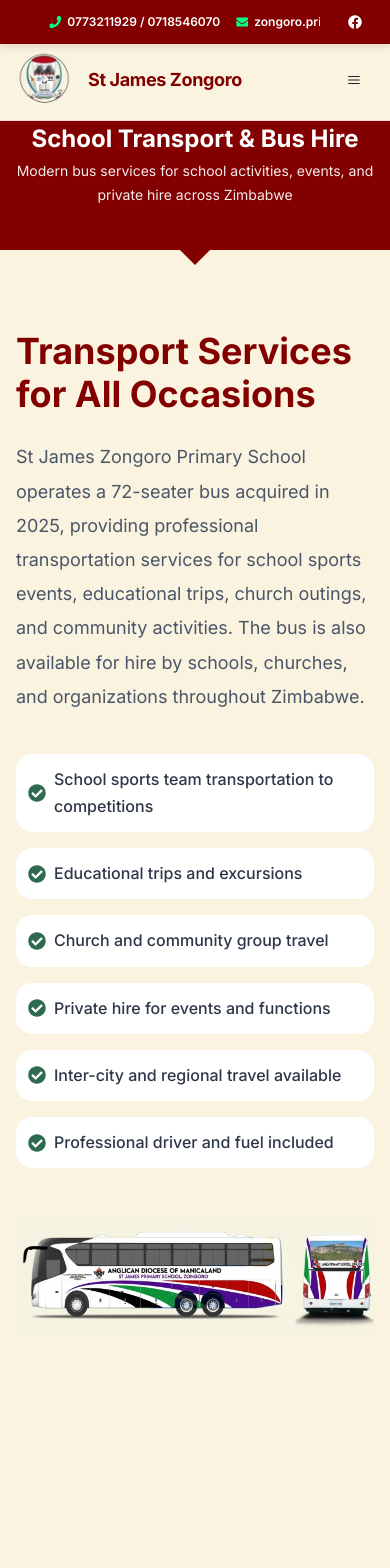
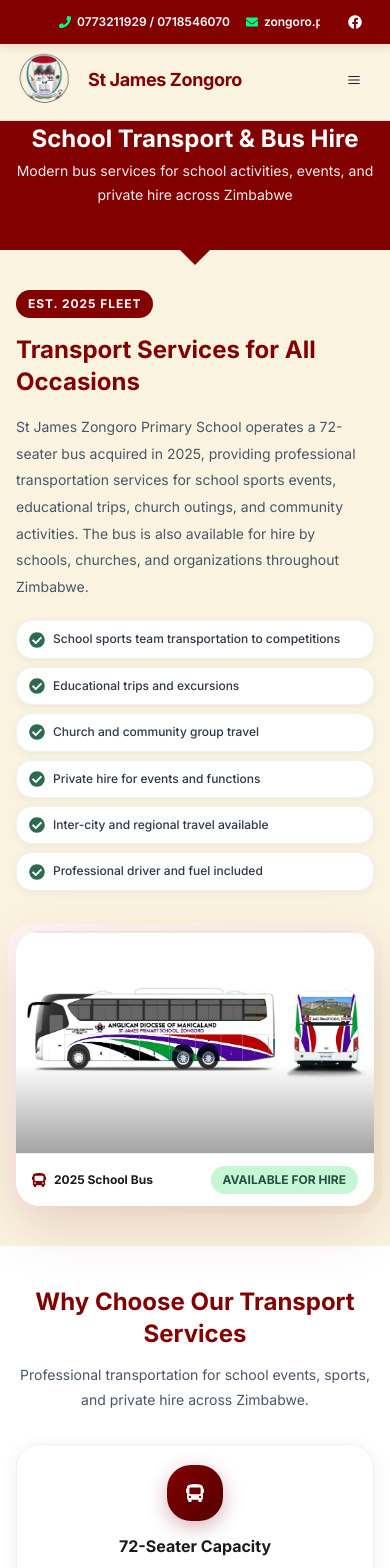
Before and after one commit to Tinashe623/ZONGORO-PRIMARY, a React (Vite) app: page /transport in a window 390 px wide. Shown: the top 1568 px of the page. Built offline with nearby package versions, Linux system fonts and the light colour scheme.

Commit message:
refactor: update TransportPage UI with enhanced layout, responsiveness, and upgraded bus imagery

```diff
--- a/src/pages/TransportPage.tsx
+++ b/src/pages/TransportPage.tsx
@@ -1,6 +1,30 @@
 import { useEffect } from 'react';
-import { Box, SimpleGrid, VStack, Heading, Text, List, ListItem, ListIcon, Icon, Image, Flex, Button, Badge } from '@chakra-ui/react';
-import { FaBus, FaCheckCircle, FaClock, FaShieldAlt, FaPhone, FaCalendarAlt, FaMapMarkedAlt, FaUsers, FaArrowRight } from 'react-icons/fa';
+import {
+  Box,
+  SimpleGrid,
+  VStack,
+  Heading,
+  Text,
+  List,
+  ListItem,
+  ListIcon,
+  Icon,
+  Image,
+  Flex,
+  Button,
+  Badge,
+  HStack,
+} from '@chakra-ui/react';
+import {
+  FaBus,
+  FaCheckCircle,
+  FaClock,
+  FaShieldAlt,
+  FaPhone,
+  FaCalendarAlt,
+  FaMapMarkedAlt,
+  FaUsers,
+} from 'react-icons/fa';
 import { Link as RouterLink } from 'react-router-dom';
 import PageHero from '../components/ui/PageHero';
 import ScrollReveal from '../components/ui/ScrollReveal';
@@ -40,7 +64,7 @@
 const hireInfo = [
   { label: 'Year Acquired', value: '2025', icon: FaCalendarAlt },
   { label: 'Availability', value: 'Open for Hire', icon: FaClock },
-  { label: 'Service Area', value: 'Nationwide - Zimbabwe', icon: FaMapMarkedAlt },
+  { label: 'Service Area', value: 'Nationwide', icon: FaMapMarkedAlt },
   { label: 'Capacity', value: '72 Passengers', icon: FaUsers },
 ];
 
@@ -56,146 +80,348 @@
         subtitle="Modern bus services for school activities, events, and private hire across Zimbabwe"
       />
 
-      {/* Introduction - Cream Background */}
-      <Box py={20} px={4} bg="cream.50">
-        <Box maxW="1400px" mx="auto">
-          <SimpleGrid columns={{ base: 1, lg: 2 }} spacing={12} alignItems="center">
+      {/* ── Introduction Section ───────────────────────────────────── */}
+      <Box py={{ base: 10, md: 16, lg: 20 }} px={{ base: 4, md: 6, lg: 8 }} bg="cream.50">
+        <Box maxW="1200px" mx="auto">
+          <SimpleGrid
+            columns={{ base: 1, lg: 2 }}
+            spacing={{ base: 8, md: 10, lg: 16 }}
+            alignItems="center"
+          >
+            {/* Text column */}
             <ScrollReveal>
-              <VStack align="start" spacing={6}>
-                <Heading size="2xl" color="maroon.500" fontWeight="700">
+              <VStack align="start" spacing={{ base: 4, md: 6 }}>
+                <Badge
+                  bg="maroon.500"
+                  color="white"
+                  fontSize="xs"
+                  fontWeight="700"
+                  px={3}
+                  py={1}
+                  borderRadius="full"
+                  letterSpacing="0.08em"
+                  textTransform="uppercase"
+                >
+                  Est. 2025 Fleet
+                </Badge>
+
+                <Heading
+                  size={{ base: 'lg', md: 'xl', lg: '2xl' }}
+                  color="maroon.500"
+                  fontWeight="700"
+                  lineHeight="1.2"
+                >
                   Transport Services for All Occasions
                 </Heading>
-                <Text color="gray.600" fontSize="lg" lineHeight="1.9">
+
+                <Text
+                  color="gray.600"
+                  fontSize={{ base: 'sm', md: 'md', lg: 'lg' }}
+                  lineHeight="1.9"
+                >
                   St James Zongoro Primary School operates a 72-seater bus acquired in 2025,
-                  providing professional transportation services for school sports events, educational
-                  trips, church outings, and community activities. The bus is also available for hire
-                  by schools, churches, and organizations throughout Zimbabwe.
+                  providing professional transportation services for school sports events,
+                  educational trips, church outings, and community activities. The bus is also
+                  available for hire by schools, churches, and organizations throughout Zimbabwe.
                 </Text>
 
-                <List spacing={4} pt={4} w="100%">
+                <List spacing={{ base: 2, md: 3 }} pt={1} w="100%">
                   {services.map((service, index) => (
-                    <ListItem key={index} display="flex" alignItems="center" p={3} bg="white" borderRadius="xl" _hover={{ transform: 'translateX(4px)' }} transition="all 0.2s ease">
-                      <ListIcon as={FaCheckCircle} color="forest.500" fontSize="lg" />
-                      <Text color="gray.700" fontSize="md" fontWeight="500">{service}</Text>
+                    <ListItem
+                      key={index}
+                      display="flex"
+                      alignItems="center"
+                      px={{ base: 3, md: 4 }}
+                      py={{ base: 2, md: 3 }}
+                      bg="white"
+                      borderRadius="xl"
+                      boxShadow="0 2px 8px rgba(0,0,0,0.05)"
+                      border="1px solid"
+                      borderColor="gray.100"
+                      _hover={{
+                        transform: 'translateX(6px)',
+                        borderColor: 'maroon.200',
+                        boxShadow: '0 4px 16px rgba(130,0,0,0.08)',
+                      }}
+                      transition="all 0.25s ease"
+                    >
+                      <ListIcon
+                        as={FaCheckCircle}
+                        color="forest.500"
+                        fontSize={{ base: 'md', md: 'lg' }}
+                        flexShrink={0}
+                        mr={2}
+                      />
+                      <Text
+                        color="gray.700"
+                        fontSize={{ base: 'xs', md: 'sm', lg: 'md' }}
+                        fontWeight="500"
+                      >
+                        {service}
+                      </Text>
                     </ListItem>
                   ))}
                 </List>
               </VStack>
             </ScrollReveal>
 
+            {/* Image column */}
             <ScrollReveal delay={0.2}>
+              <Box position="relative" mt={{ base: 2, lg: 0 }}>
+                {/* Decorative background blob */}
+                <Box
+                  position="absolute"
+                  inset={{ base: '-8px', md: '-12px' }}
+                  borderRadius="3xl"
+                  bgGradient="linear(135deg, maroon.50, cream.100)"
+                  zIndex={0}
+                />
+
+                {/* Image card */}
                 <Box
                   position="relative"
+                  zIndex={1}
+                  borderRadius="2xl"
+                  overflow="hidden"
+                  boxShadow="0 20px 60px rgba(130,0,0,0.15)"
+                  bg="white"
+                >
+                  {/* Responsive aspect-ratio wrapper */}
+                  <Box
+                    position="relative"
+                    w="100%"
+                    pt={{ base: '62%', sm: '56%', md: '50%', lg: '52%' }}
+                    overflow="hidden"
                   >
                     <Image
-                  src="/images/school-bus.png"
-                  alt="St James Zongoro School Bus - Available for Hire"
+                      src="/images/school-bus.jpg"
+                      alt="St James Zongoro School Bus – Available for Hire"
+                      position="absolute"
+                      top="0"
+                      left="0"
                       w="100%"
-                  h={{ base: "280px", md: "380px" }}
-                  objectFit="contain"
-                  objectPosition="top right"
+                      h="100%"
+                      objectFit="cover"
+                      objectPosition="center"
                     />
+                    {/* Gradient overlay */}
+                    <Box
+                      position="absolute"
+                      bottom={0}
+                      left={0}
+                      right={0}
+                      h="40%"
+                      bgGradient="linear(to-t, blackAlpha.500, transparent)"
+                      pointerEvents="none"
+                    />
+                  </Box>
+
+                  {/* Caption strip */}
+                  <Flex
+                    align="center"
+                    justify="space-between"
+                    px={{ base: 4, md: 6 }}
+                    py={{ base: 3, md: 4 }}
+                    bg="white"
+                    borderTop="1px solid"
+                    borderColor="gray.100"
+                    flexWrap="wrap"
+                    gap={2}
+                  >
+                    <HStack spacing={2}>
+                      <Icon as={FaBus} color="maroon.500" fontSize={{ base: 'sm', md: 'md' }} />
+                      <Text
+                        fontWeight="700"
+                        color="dark.500"
+                        fontSize={{ base: 'xs', md: 'sm', lg: 'md' }}
+                      >
+                        2025 School Bus
+                      </Text>
+                    </HStack>
+                    <Badge
+                      colorScheme="green"
+                      borderRadius="full"
+                      px={3}
+                      py={1}
+                      fontSize="xs"
+                      fontWeight="700"
+                    >
+                      Available for Hire
+                    </Badge>
+                  </Flex>
+                </Box>
               </Box>
             </ScrollReveal>
           </SimpleGrid>
         </Box>
       </Box>
 
-      {/* Features - White Background */}
-      <Box py={{ base: 12, md: 16 }} px={4}>
+      {/* ── Features Section ──────────────────────────────────────── */}
+      <Box py={{ base: 10, md: 16, lg: 20 }} px={{ base: 4, md: 6, lg: 8 }} bg="white">
         <Box maxW="1200px" mx="auto">
           <ScrollReveal>
-            <VStack spacing={4} textAlign="center" mb={16}>
-              <Heading size="2xl" color="maroon.500" fontWeight="700">
+            <VStack spacing={{ base: 3, md: 4 }} textAlign="center" mb={{ base: 8, md: 12, lg: 16 }}>
+              <Heading
+                size={{ base: 'lg', md: 'xl', lg: '2xl' }}
+                color="maroon.500"
+                fontWeight="700"
+              >
                 Why Choose Our Transport Services
               </Heading>
-              <Text color="gray.600" fontSize="lg" maxW="700px" lineHeight="1.8">
+              <Text
+                color="gray.600"
+                fontSize={{ base: 'sm', md: 'md', lg: 'lg' }}
+                maxW="680px"
+                lineHeight="1.8"
+              >
                 Professional transportation for school events, sports, and private hire across Zimbabwe.
               </Text>
             </VStack>
           </ScrollReveal>
 
-          <SimpleGrid columns={{ base: 1, sm: 2, lg: 4 }} spacing={4}>
+          <SimpleGrid
+            columns={{ base: 1, sm: 2, lg: 4 }}
+            spacing={{ base: 4, md: 5, lg: 6 }}
+          >
             {features.map((feature, index) => (
               <ScrollReveal key={index} delay={0.1 * index}>
-                <Box
+                <Flex
+                  direction="column"
+                  align="center"
                   bg="white"
-                  p={8}
+                  p={{ base: 5, md: 6, lg: 8 }}
                   borderRadius="2xl"
-                  boxShadow="0 8px 30px rgba(0,0,0,0.1)"
+                  boxShadow="0 4px 20px rgba(0,0,0,0.07)"
                   border="1px solid"
                   borderColor="gray.100"
                   textAlign="center"
-                  _hover={{ transform: 'translateY(-6px)', boxShadow: '0 15px 50px rgba(130,0,0,0.15)', borderColor: 'maroon.200' }}
+                  minH={{ base: 'auto', sm: '220px' }}
+                  _hover={{
+                    transform: 'translateY(-6px)',
+                    boxShadow: '0 20px 50px rgba(130,0,0,0.14)',
+                    borderColor: 'maroon.200',
+                  }}
                   transition="all 0.3s ease"
                 >
                   <Flex
                     align="center"
                     justify="center"
-                    w="70px"
-                    h="70px"
+                    w={{ base: '56px', md: '64px', lg: '70px' }}
+                    h={{ base: '56px', md: '64px', lg: '70px' }}
                     borderRadius="2xl"
-                    bg="maroon.500"
-                    boxShadow="0 6px 20px rgba(128, 0, 32, 0.3)"
-                    mx="auto"
-                    mb={5}
+                    bgGradient="linear(135deg, maroon.500, maroon.700)"
+                    boxShadow="0 6px 20px rgba(128,0,32,0.3)"
+                    mb={{ base: 4, md: 5 }}
+                    flexShrink={0}
                   >
-                    <Icon as={feature.icon} color="white" fontSize="2xl" />
+                    <Icon
+                      as={feature.icon}
+                      color="white"
+                      fontSize={{ base: 'lg', md: 'xl', lg: '2xl' }}
+                    />
                   </Flex>
-                  <Heading size="md" color="dark.500" fontWeight="700" mb={3}>
+                  <Heading
+                    size={{ base: 'sm', md: 'md' }}
+                    color="dark.500"
+                    fontWeight="700"
+                    mb={3}
+                  >
                     {feature.title}
                   </Heading>
-                  <Text color="gray.600" fontSize="md" lineHeight="1.7">
+                  <Text
+                    color="gray.600"
+                    fontSize={{ base: 'sm', md: 'md' }}
+                    lineHeight="1.7"
+                  >
                     {feature.description}
                   </Text>
-                </Box>
+                </Flex>
               </ScrollReveal>
             ))}
           </SimpleGrid>
         </Box>
       </Box>
 
-      {/* Bus Hire Info Section */}
-      <Box py={{ base: 12, md: 16 }} px={4} bg="cream.50">
+      {/* ── Bus Hire Services Section ─────────────────────────────── */}
+      <Box py={{ base: 10, md: 16, lg: 20 }} px={{ base: 4, md: 6, lg: 8 }} bg="cream.50">
         <Box maxW="1200px" mx="auto">
           <ScrollReveal>
-            <VStack spacing={4} textAlign="center" mb={16}>
-              <Heading size="2xl" color="maroon.500" fontWeight="700">
+            <VStack spacing={{ base: 3, md: 4 }} textAlign="center" mb={{ base: 8, md: 12, lg: 16 }}>
+              <Heading
+                size={{ base: 'lg', md: 'xl', lg: '2xl' }}
+                color="maroon.500"
+                fontWeight="700"
+              >
                 Bus Hire Services
               </Heading>
-              <Text color="gray.600" fontSize="lg" maxW="700px" lineHeight="1.8">
-                Our modern bus is available for hire by schools, churches, organizations, and private groups throughout Zimbabwe.
+              <Text
+                color="gray.600"
+                fontSize={{ base: 'sm', md: 'md', lg: 'lg' }}
+                maxW="680px"
+                lineHeight="1.8"
+              >
+                Our modern bus is available for hire by schools, churches, organizations, and
+                private groups throughout Zimbabwe.
               </Text>
             </VStack>
           </ScrollReveal>
 
-          <SimpleGrid columns={{ base: 1, md: 2 }} spacing={8}>
+          <SimpleGrid columns={{ base: 1, md: 2 }} spacing={{ base: 5, md: 6, lg: 8 }}>
+
+            {/* Fleet details card */}
             <ScrollReveal delay={0.1}>
               <Box
                 bg="white"
-                p={{ base: 6, md: 8 }}
+                p={{ base: 5, md: 6, lg: 8 }}
                 borderRadius="2xl"
-                boxShadow="0 8px 30px rgba(0,0,0,0.1)"
+                boxShadow="0 8px 30px rgba(0,0,0,0.08)"
                 border="1px solid"
                 borderColor="gray.100"
               >
-                <VStack align="start" spacing={5}>
-                  <Flex align="center" gap={3}>
-                    <Box w="12" h="1" bg="maroon.500" borderRadius="full" />
-                    <Heading size="lg" color="maroon.600" fontWeight="700">
+                <VStack align="start" spacing={{ base: 4, md: 6 }}>
+                  <HStack spacing={3}>
+                    <Box w={{ base: '8', md: '10' }} h="1" bg="maroon.500" borderRadius="full" />
+                    <Heading
+                      size={{ base: 'md', md: 'lg' }}
+                      color="maroon.600"
+                      fontWeight="700"
+                    >
                       Fleet Details
                     </Heading>
-                  </Flex>
-                  <SimpleGrid columns={2} spacing={4} w="100%">
+                  </HStack>
+
+                  {/* Stats grid: 1 col on xs, 2 cols from sm up */}
+                  <SimpleGrid
+                    columns={{ base: 1, sm: 2 }}
+                    spacing={{ base: 3, md: 4 }}
+                    w="100%"
+                  >
                     {hireInfo.map((item, idx) => (
-                      <Box key={idx}>
-                        <Flex align="center" gap={2} mb={2}>
-                          <Icon as={item.icon} color="maroon.500" fontSize="md" />
-                          <Text fontSize="sm" fontWeight="600" color="gray.500" textTransform="uppercase" letterSpacing="0.5px">
+                      <Box
+                        key={idx}
+                        p={{ base: 3, md: 4 }}
+                        bg="cream.50"
+                        borderRadius="xl"
+                        border="1px solid"
+                        borderColor="gray.100"
+                      >
+                        <Flex align="center" gap={2} mb={1} flexWrap="wrap">
+                          <Icon as={item.icon} color="maroon.500" fontSize="sm" flexShrink={0} />
+                          <Text
+                            fontSize="xs"
+                            fontWeight="600"
+                            color="gray.400"
+                            textTransform="uppercase"
+                            letterSpacing="0.06em"
+                          >
                             {item.label}
                           </Text>
                         </Flex>
-                        <Text fontSize="lg" fontWeight="700" color="maroon.600">
+                        <Text
+                          fontSize={{ base: 'sm', md: 'md', lg: 'lg' }}
+                          fontWeight="700"
+                          color="maroon.600"
+                        >
                           {item.value}
                         </Text>
                       </Box>
@@ -205,23 +431,38 @@
               </Box>
             </ScrollReveal>
 
+            {/* Hire conditions card */}
             <ScrollReveal delay={0.2}>
               <Box
                 bg="white"
-                p={{ base: 6, md: 8 }}
+                p={{ base: 5, md: 6, lg: 8 }}
                 borderRadius="2xl"
-                boxShadow="0 8px 30px rgba(0,0,0,0.1)"
+                boxShadow="0 8px 30px rgba(0,0,0,0.08)"
                 border="1px solid"
                 borderColor="gray.100"
               >
-                <VStack align="start" spacing={5}>
-                  <Badge bg="forest.500" color="white" fontWeight="700" fontSize="sm" px={3} py={1} borderRadius="full">
+                <VStack align="start" spacing={{ base: 4, md: 5 }}>
+                  <Badge
+                    bg="forest.500"
+                    color="white"
+                    fontWeight="700"
+                    fontSize={{ base: 'xs', md: 'sm' }}
+                    px={3}
+                    py={1}
+                    borderRadius="full"
+                  >
                     Hire Conditions
                   </Badge>
-                  <Text color="gray.600" fontSize="md" lineHeight="1.8">
+
+                  <Text
+                    color="gray.600"
+                    fontSize={{ base: 'sm', md: 'md' }}
+                    lineHeight="1.8"
+                  >
                     Our bus hire services are available for:
                   </Text>
-                  <VStack align="start" spacing={3}>
+
+                  <VStack align="start" spacing={{ base: 2, md: 3 }} w="100%">
                     {[
                       'School sporting events and competitions',
                       'Educational excursions and field trips',
@@ -229,70 +470,136 @@
                       'Corporate events and team building',
                       'Private group tours and travel',
                     ].map((condition, idx) => (
-                      <Flex key={idx} align="center" gap={3}>
-                        <Box w="2" h="2" borderRadius="full" bg="forest.500" />
-                        <Text color="gray.700" fontSize="md">{condition}</Text>
+                      <Flex key={idx} align="flex-start" gap={3}>
+                        <Box
+                          w="8px"
+                          h="8px"
+                          borderRadius="full"
+                          bg="forest.500"
+                          flexShrink={0}
+                          mt="6px"
+                        />
+                        <Text
+                          color="gray.700"
+                          fontSize={{ base: 'sm', md: 'md' }}
+                          lineHeight="1.6"
+                        >
+                          {condition}
+                        </Text>
                       </Flex>
                     ))}
                   </VStack>
-                  <Text color="gray.500" fontSize="sm" mt={2}>
-                    * Professional driver and fuel charges included in hire rates. Contact us for a customized quote.
+
+                  <Box
+                    w="100%"
+                    p={{ base: 3, md: 4 }}
+                    bg="cream.50"
+                    borderRadius="xl"
+                    border="1px solid"
+                    borderColor="gray.100"
+                  >
+                    <Text
+                      color="gray.500"
+                      fontSize={{ base: 'xs', md: 'sm' }}
+                      lineHeight="1.7"
+                    >
+                      ✦ Professional driver and fuel charges included in hire rates. Contact us
+                      for a customized quote.
                     </Text>
+                  </Box>
                 </VStack>
               </Box>
             </ScrollReveal>
+
           </SimpleGrid>
         </Box>
       </Box>
 
-      {/* CTA Section - Maroon Background */}
+      {/* ── CTA Section ───────────────────────────────────────────── */}
       <Box
-        py={{ base: 12, md: 16 }}
-        px={4}
+        py={{ base: 12, md: 20, lg: 24 }}
+        px={{ base: 4, md: 6, lg: 8 }}
         bg="maroon.500"
         position="relative"
         overflow="hidden"
       >
+        {/* Decorative circles */}
         <Box
           position="absolute"
-          top="-50%"
-          right="-10%"
-          w="350px"
-          h="350px"
+          top="-40%"
+          right="-8%"
+          w={{ base: '180px', sm: '250px', md: '380px' }}
+          h={{ base: '180px', sm: '250px', md: '380px' }}
           borderRadius="full"
-          bg="rgba(255,255,255,0.03)"
+          bg="rgba(255,255,255,0.04)"
+          pointerEvents="none"
         />
         <Box
           position="absolute"
-          bottom="-30%"
-          left="-10%"
-          w="300px"
-          h="300px"
+          bottom="-35%"
+          left="-8%"
+          w={{ base: '160px', sm: '220px', md: '320px' }}
+          h={{ base: '160px', sm: '220px', md: '320px' }}
           borderRadius="full"
-          bg="rgba(0,255,136,0.05)"
+          bg="rgba(0,255,136,0.06)"
+          pointerEvents="none"
         />
 
         <Box maxW="800px" mx="auto" textAlign="center" position="relative" zIndex={1}>
-          <VStack spacing={6}>
-            <Heading size="2xl" color="white" fontWeight="700">
+          <VStack spacing={{ base: 4, md: 6, lg: 7 }}>
+            <Badge
+              bg="whiteAlpha.200"
+              color="whiteAlpha.900"
+              fontSize="xs"
+              fontWeight="700"
+              px={4}
+              py={1}
+              borderRadius="full"
+              letterSpacing="0.1em"
+              textTransform="uppercase"
+            >
+              Open for Bookings
+            </Badge>
+
+            <Heading
+              size={{ base: 'lg', md: 'xl', lg: '2xl' }}
+              color="white"
+              fontWeight="700"
+              lineHeight="1.2"
+            >
               Book Our Bus for Your Next Event
             </Heading>
-            <Text color="whiteAlpha.900" fontSize="lg" maxW="600px" lineHeight="1.8">
-              Available for hire across Zimbabwe for school sports, trips, church events, and organizational functions.
-              Contact us for rates and availability.
+
+            <Text
+              color="whiteAlpha.900"
+              fontSize={{ base: 'sm', md: 'md', lg: 'lg' }}
+              maxW="560px"
+              lineHeight="1.8"
+              px={{ base: 2, md: 0 }}
+            >
+              Available for hire across Zimbabwe for school sports, trips, church events, and
+              organizational functions. Contact us for rates and availability.
             </Text>
+
             <Button
               as={RouterLink}
               to="/contact"
               bg="forest.500"
               color="white"
-              size="lg"
-              px={10}
+              size={{ base: 'md', md: 'lg' }}
+              w={{ base: 'full', sm: 'auto' }}
+              maxW={{ base: '320px', sm: 'none' }}
+              px={{ base: 8, md: 10 }}
               fontWeight="700"
               borderRadius="full"
               leftIcon={<FaPhone />}
-              _hover={{ bg: 'forest.600', transform: 'translateY(-2px)', boxShadow: '0 10px 30px rgba(0,255,136,0.3)' }}
+              _hover={{
+                bg: 'forest.600',
+                transform: 'translateY(-3px)',
+                boxShadow: '0 12px 35px rgba(0,200,100,0.4)',
+              }}
               transition="all 0.3s ease"
+              mt={{ base: 1, md: 2 }}
             >
               Enquire Now
             </Button>
```
Also changed, not shown: public/images/school-bus.jpg (added), public/images/school-bus.png (deleted). Lines whose indentation alone changed are shown as unchanged.
